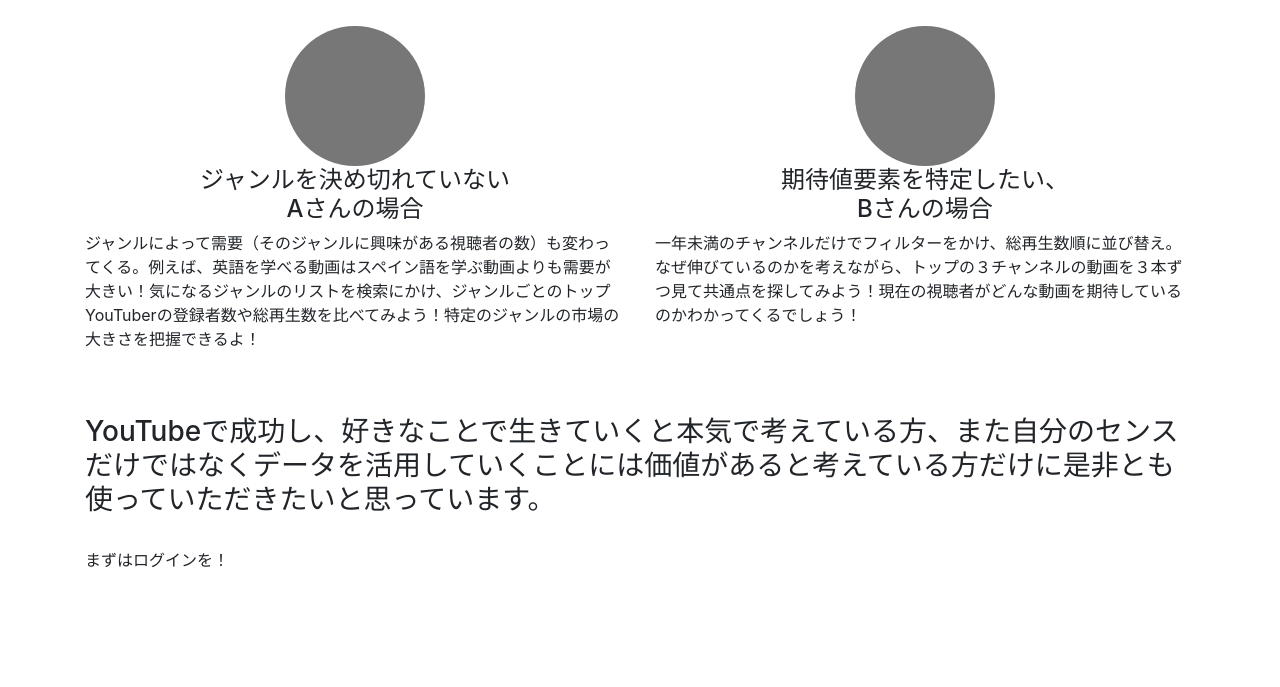
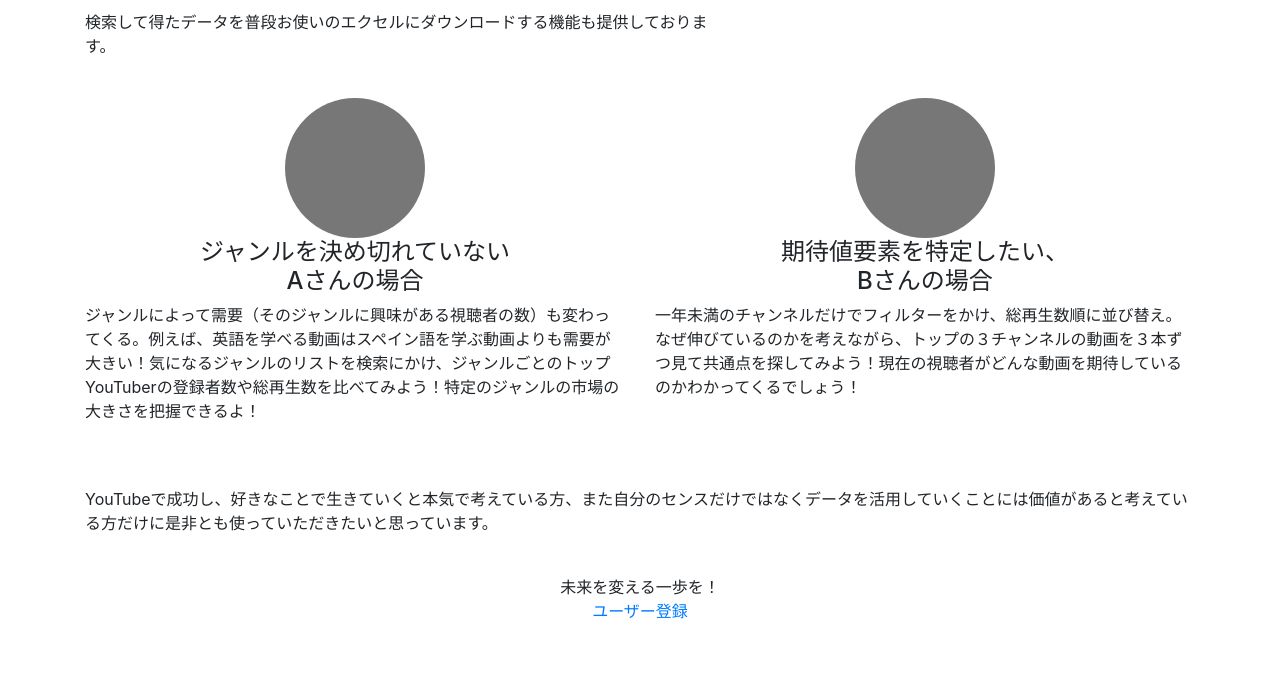
Before and after one commit to motsuka1/youtube_analyzer, a Django app: page / in a window 1280 px wide. Shown: the part 2796-3483 px from the top of the page. Before the commit the page ends 3363 px from the top, so only its background shows below. Run offline with Django 3.2, Linux system fonts and the light colour scheme.

Commit message:
fix front

```diff
--- a/statsgetter/templates/statsgetter/home.html
+++ b/statsgetter/templates/statsgetter/home.html
@@ -131,8 +131,11 @@
   <section class="section5">
     <div class="container">
       <br>
+      <br>
       <h2 class="text-center offer-heading">これから必ず必要になる<br class="br-sp">新しい武器を提供したい!</h2>
       <p>　これから、YouTubeで成功するにはデータを活用した分析が重要です。YouTube APIを利用して得た最新で正確な統計情報を元に、ジャンル決めや期待値要素の特定をサポートするのがこのサービス。普段使っているYouTube Analyticsでは得られない、他人のチャンネルデータから分析する業界初のツールとなっております。</p>
+      <br>
+      <br>
     </div>
   </section>
 
@@ -195,11 +198,11 @@
     <div class="container">
       <br>
       <br>
-      <h3>YouTubeで成功し、好きなことで生きていくと本気で考えている方、また自分のセンスだけではなくデータを活用していくことには価値があると考えている方だけに是非とも使っていただきたいと思っています。</h3>
-
+      <p>YouTubeで成功し、好きなことで生きていくと本気で考えている方、また自分のセンスだけではなくデータを活用していくことには価値があると考えている方だけに是非とも使っていただきたいと思っています。</p>
       <br>
-
-      <p>まずはログインを！</p>
+      <p class="text-center">未来を変える一歩を！<br><a href="{% url 'signup' %}">ユーザー登録</a></p>
+      <br>
+      <br>
     </div>
   </section>
   <!-- /END THE FEATURETTES -->
--- a/youtube_analyzer/settings.py
+++ b/youtube_analyzer/settings.py
@@ -29,7 +29,7 @@ SECRET_KEY = env('SECRET_KEY')
 # SECURITY WARNING: don't run with debug turned on in production!
 DEBUG = True
 
-ALLOWED_HOSTS = ['127.0.0.1', '192.168.1.33']
+ALLOWED_HOSTS = ['127.0.0.1']
 
 
 # Application definition
```
